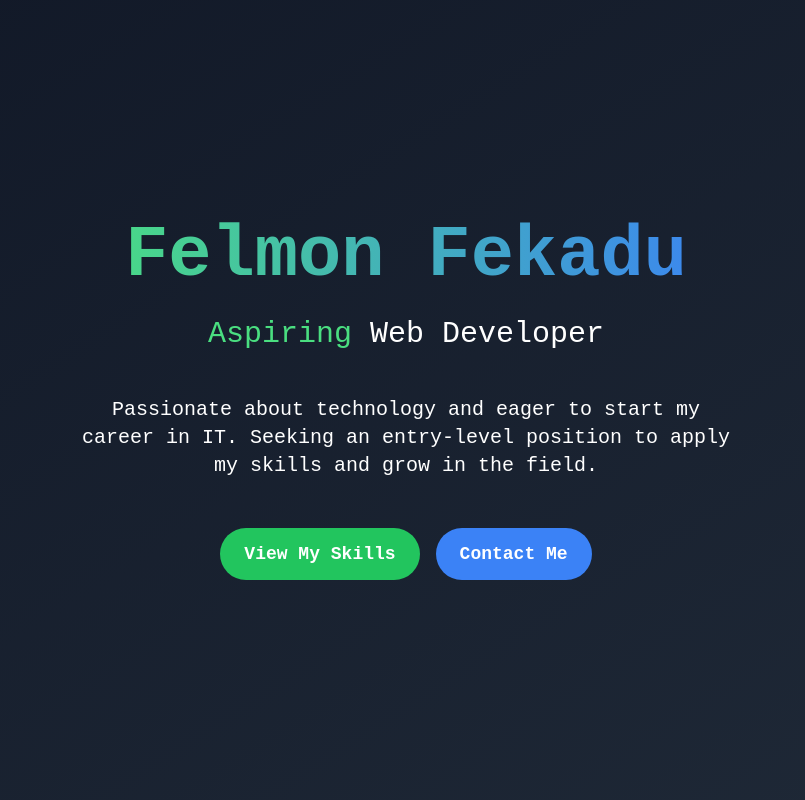
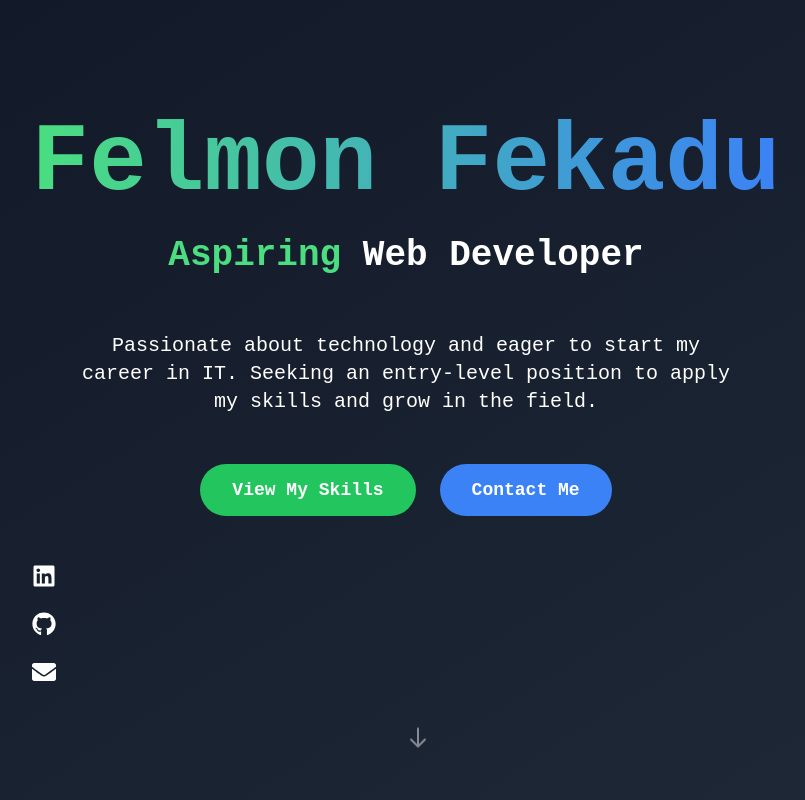
Before and after one commit to FELMONON/portfolio, a Next.js app: page / in a window 1280 px wide. Shown: the top 800 px of the page, without its empty margins (234-1039 px from the left). Built offline with nearby package versions, Linux system fonts and the light colour scheme.

Commit message:
Enhance homepage with improved UI, animations, and social links

```diff
--- a/app/components/HomePage.tsx
+++ b/app/components/HomePage.tsx
@@ -1,6 +1,7 @@
 import React, { useState, useEffect } from 'react';
 import { motion } from 'framer-motion';
 import Link from 'next/link';
+import { FaLinkedin, FaGithub, FaEnvelope } from 'react-icons/fa';
 
 const HomePage: React.FC = () => {
   const [currentTextIndex, setCurrentTextIndex] = useState(0);
@@ -14,10 +15,15 @@ const HomePage: React.FC = () => {
   }, [texts.length]);
 
   return (
-    <section className="min-h-screen flex items-center justify-center bg-gradient-to-br from-gray-900 to-gray-800 text-white p-4">
-      <div className="max-w-4xl mx-auto text-center">
+    <section className="min-h-screen flex items-center justify-center bg-gradient-to-br from-gray-900 to-gray-800 text-white p-4 relative overflow-hidden">
+      {/* Animated background */}
+      <div className="absolute inset-0 opacity-10">
+        <div className="absolute inset-0 bg-grid-white/[0.2] bg-grid-white/[0.2] transform -skew-y-12"></div>
+      </div>
+
+      <div className="max-w-4xl mx-auto text-center z-10">
         <motion.h1
-          className="text-5xl md:text-7xl font-bold mb-6 text-transparent bg-clip-text bg-gradient-to-r from-green-400 to-blue-500"
+          className="text-6xl md:text-8xl font-bold mb-6 text-transparent bg-clip-text bg-gradient-to-r from-green-400 to-blue-500"
           initial={{ opacity: 0, y: -50 }}
           animate={{ opacity: 1, y: 0 }}
           transition={{ duration: 0.8 }}
@@ -25,18 +31,19 @@ const HomePage: React.FC = () => {
           Felmon Fekadu
         </motion.h1>
         <motion.div
-          className="text-2xl md:text-3xl mb-8 h-12"
+          className="text-3xl md:text-4xl mb-8 h-16"
           initial={{ opacity: 0 }}
           animate={{ opacity: 1 }}
           transition={{ delay: 0.5 }}
         >
-          <span className="text-green-400">Aspiring </span>
+          <span className="text-green-400 font-semibold">Aspiring </span>
           <motion.span
             key={currentTextIndex}
             initial={{ opacity: 0, y: 20 }}
             animate={{ opacity: 1, y: 0 }}
             exit={{ opacity: 0, y: -20 }}
             transition={{ duration: 0.5 }}
+            className="font-bold"
           >
             {texts[currentTextIndex]}
           </motion.span>
@@ -54,19 +61,44 @@ const HomePage: React.FC = () => {
           initial={{ opacity: 0, y: 50 }}
           animate={{ opacity: 1, y: 0 }}
           transition={{ delay: 1, duration: 0.8 }}
+          className="space-x-6"
         >
           <Link href="#skills"
-            className="bg-green-500 hover:bg-green-600 text-white font-bold py-3 px-6 rounded-full text-lg transition duration-300 inline-block mr-4"
+            className="bg-green-500 hover:bg-green-600 text-white font-bold py-3 px-8 rounded-full text-lg transition duration-300 inline-block hover:shadow-lg hover:-translate-y-1"
           >
             View My Skills
           </Link>
           <Link href="#contact"
-            className="bg-blue-500 hover:bg-blue-600 text-white font-bold py-3 px-6 rounded-full text-lg transition duration-300 inline-block"
+            className="bg-blue-500 hover:bg-blue-600 text-white font-bold py-3 px-8 rounded-full text-lg transition duration-300 inline-block hover:shadow-lg hover:-translate-y-1"
           >
             Contact Me
           </Link>
         </motion.div>
+
+        {/* Social media links */}
+        <motion.div
+          className="mt-12 space-x-6"
+          initial={{ opacity: 0 }}
+          animate={{ opacity: 1 }}
+          transition={{ delay: 1.2 }}
+        >
+          <a href="#" className="text-white hover:text-green-400 transition-colors"><FaLinkedin size={24} /></a>
+          <a href="#" className="text-white hover:text-green-400 transition-colors"><FaGithub size={24} /></a>
+          <a href="#" className="text-white hover:text-green-400 transition-colors"><FaEnvelope size={24} /></a>
+        </motion.div>
       </div>
+
+      {/* Scroll down indicator */}
+      <motion.div
+        className="absolute bottom-10 left-1/2 transform -translate-x-1/2"
+        initial={{ opacity: 0, y: -20 }}
+        animate={{ opacity: 1, y: 0 }}
+        transition={{ delay: 1.5, duration: 1, repeat: Infinity, repeatType: "reverse" }}
+      >
+        <svg className="w-6 h-6 text-white" fill="none" strokeLinecap="round" strokeLinejoin="round" strokeWidth="2" viewBox="0 0 24 24" stroke="currentColor">
+          <path d="M19 14l-7 7m0 0l-7-7m7 7V3"></path>
+        </svg>
+      </motion.div>
     </section>
   );
 };
```
